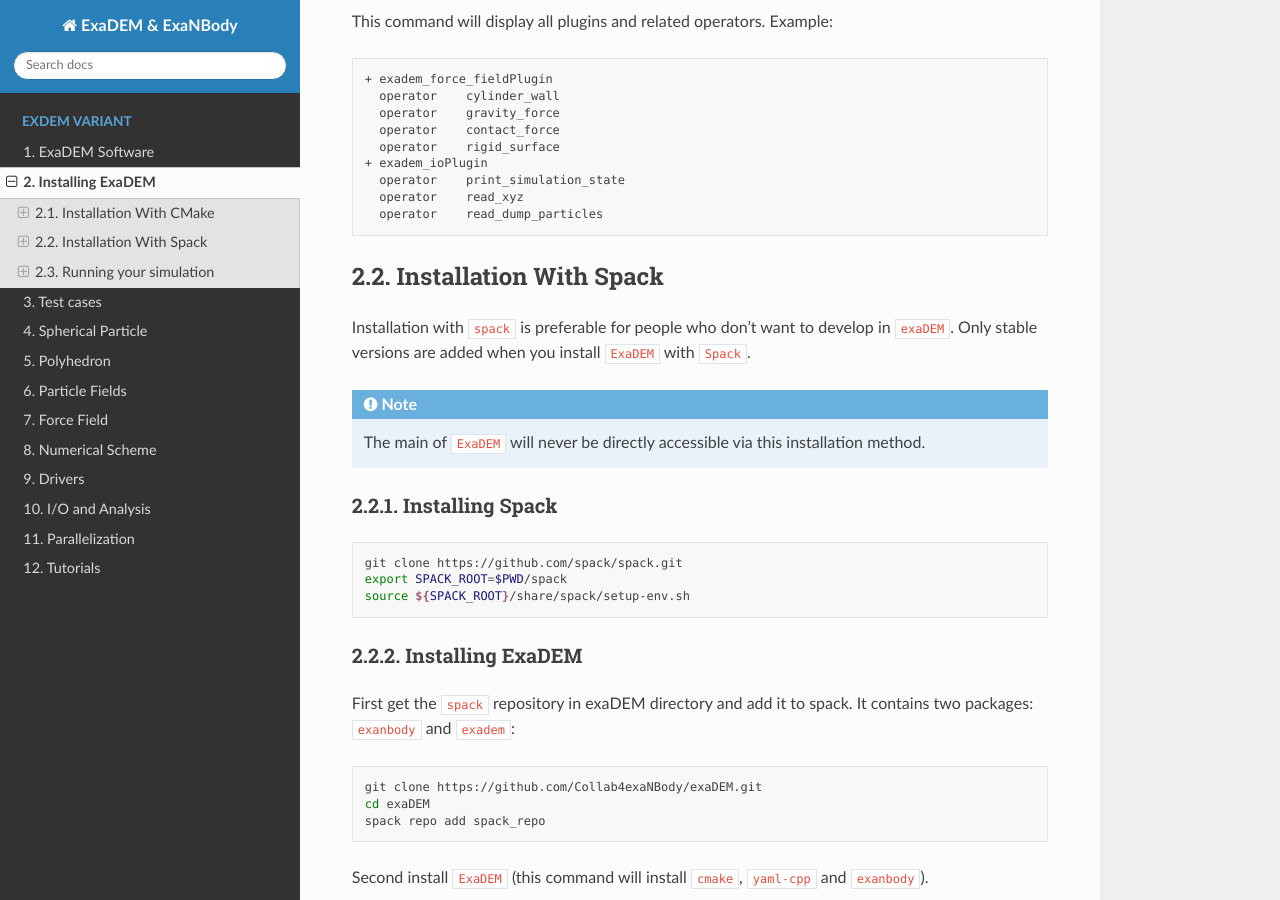
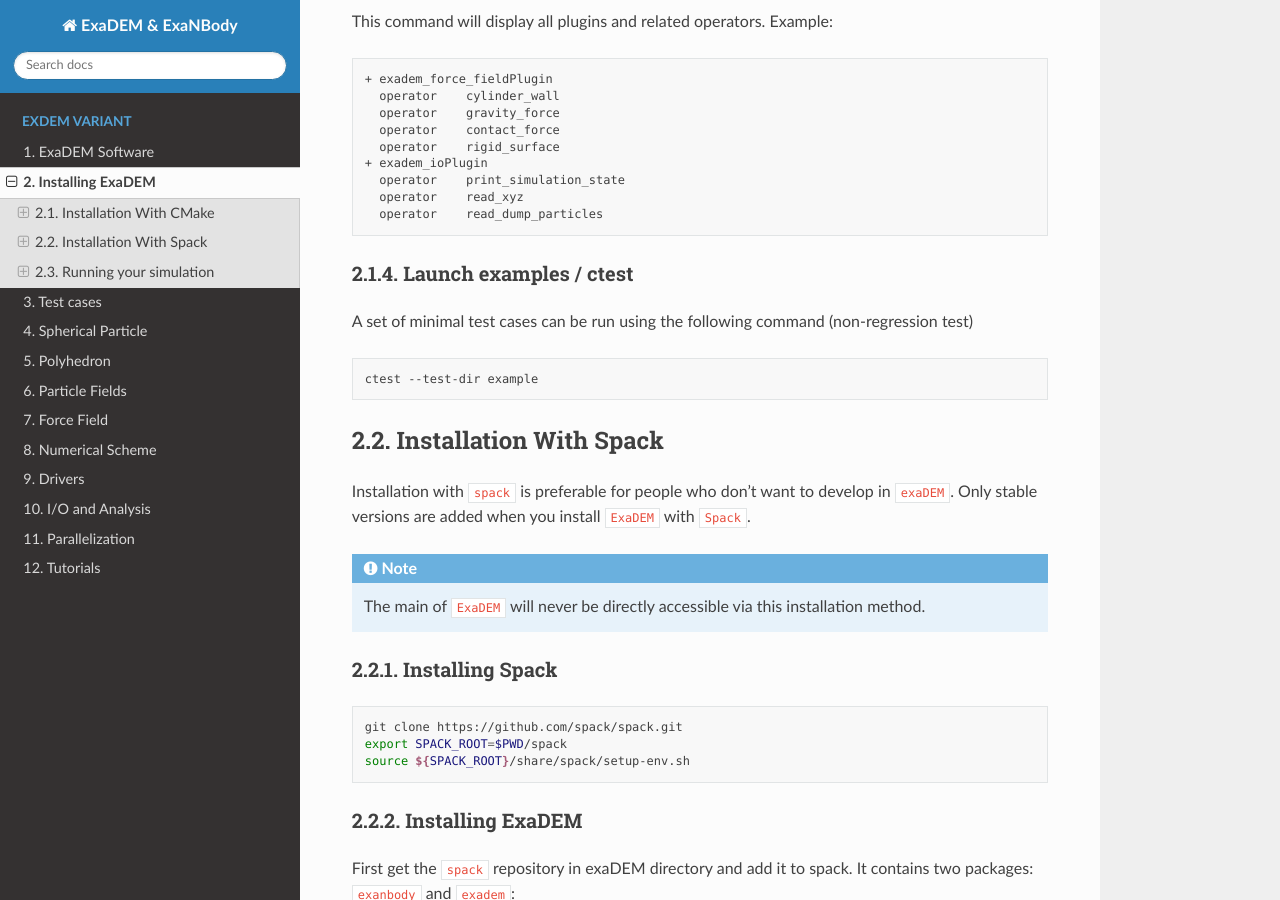
Before and after one commit to Collab4exaNBody/doc_exaDEM, a Sphinx documentation site: the page built from docs/source/project_exaDEM/Installation.rst, in a window 1280 px wide and 900 px high, scrolled down 2442 px. Built offline with Sphinx 7.4.7 and the Read the Docs theme 3.1.0, drawn with Linux system fonts in a browser that asks for light colours.

Commit message:
Update Installation.rst

```diff
--- a/docs/source/project_exaDEM/Installation.rst
+++ b/docs/source/project_exaDEM/Installation.rst
@@ -114,6 +114,16 @@
    operator    read_xyz
    operator    read_dump_particles
 
+
+Launch examples / ctest
+-----------------------
+
+A set of minimal test cases can be run using the following command (non-regression test)
+
+.. code-block:: bash
+
+  ctest --test-dir example
+
 Installation With Spack
 ^^^^^^^^^^^^^^^^^^^^^^^
 Installation with ``spack`` is preferable for people who don't want to develop in ``exaDEM``. Only stable versions are added when you install ``ExaDEM`` with ``Spack``.
```
